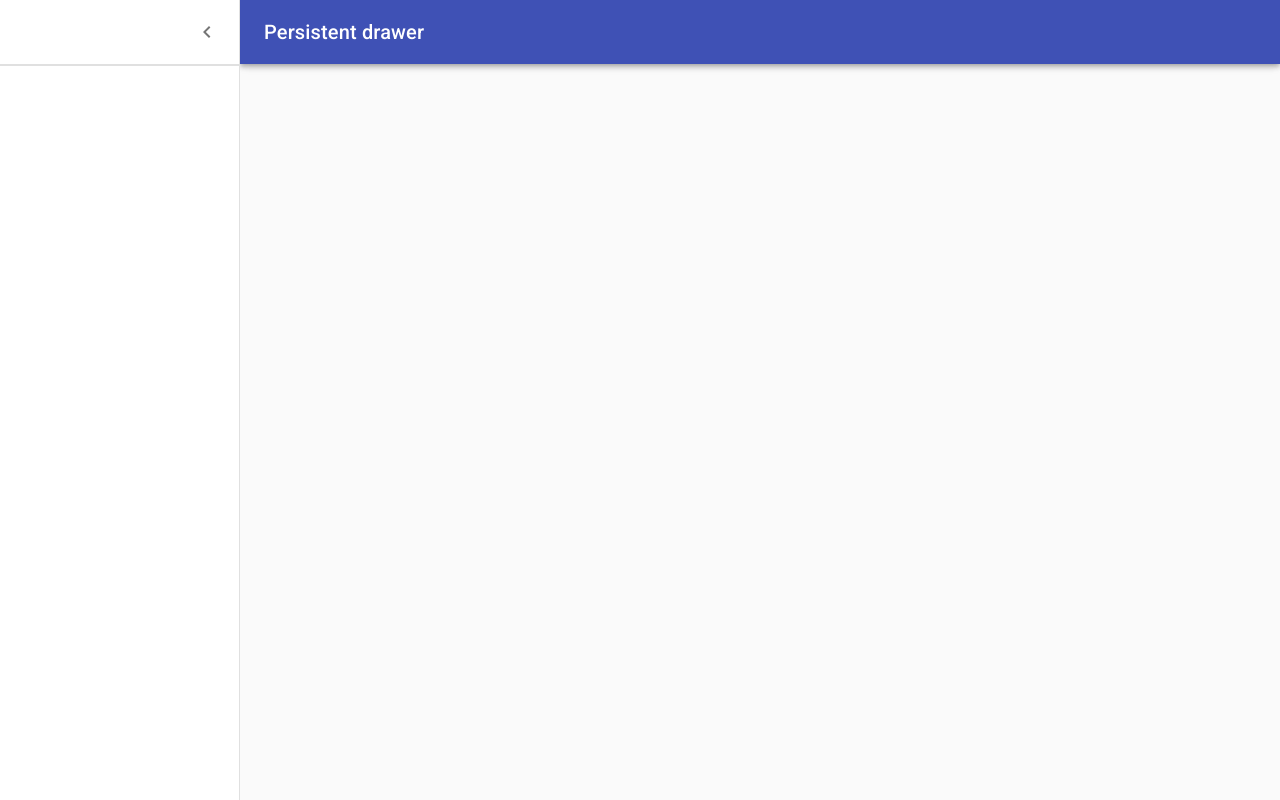
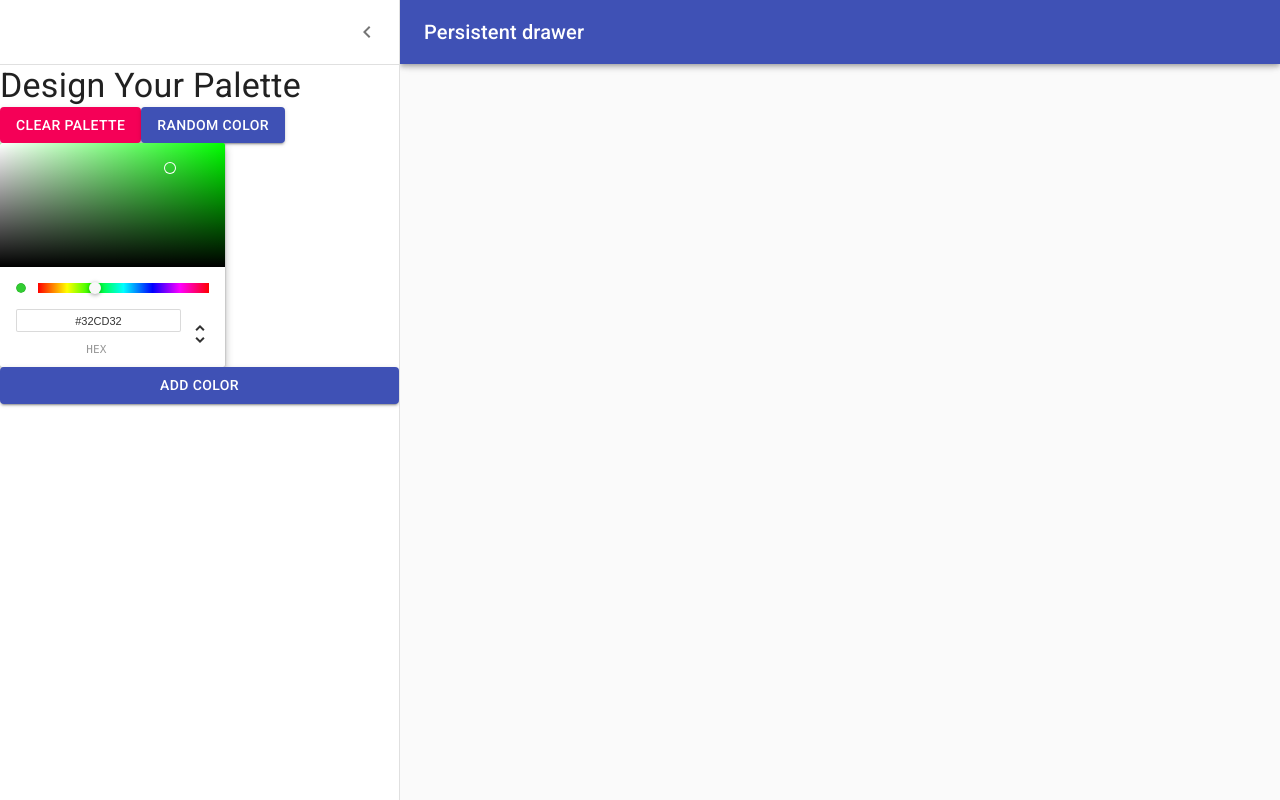
Before and after one commit to RyanEllingson/react-color-app, a React (Create React App) app: page /palette/new in a window 1280 px wide. Both pictures are taken after a click on the button "open drawer". Built offline with nearby package versions, Linux system fonts and the light colour scheme.

Commit message:
add ChromePicker color picker and Buttons to NewPaletteForm

```diff
--- a/package.json
+++ b/package.json
@@ -12,6 +12,7 @@
     "chroma-js": "^2.1.1",
     "rc-slider": "^9.7.1",
     "react": "^17.0.1",
+    "react-color": "^2.19.3",
     "react-copy-to-clipboard": "^5.0.3",
     "react-dom": "^17.0.1",
     "react-router-dom": "^5.2.0",
--- a/src/NewPaletteForm.js
+++ b/src/NewPaletteForm.js
@@ -10,8 +10,10 @@ import Divider from '@material-ui/core/Divider';
 import IconButton from '@material-ui/core/IconButton';
 import MenuIcon from '@material-ui/icons/Menu';
 import ChevronLeftIcon from '@material-ui/icons/ChevronLeft';
+import Button from "@material-ui/core/Button";
+import {ChromePicker} from "react-color";
 
-const drawerWidth = 240;
+const drawerWidth = 400;
 
 const useStyles = makeStyles((theme) => ({
   root: {
@@ -73,6 +75,7 @@ const useStyles = makeStyles((theme) => ({
 export default function NewPaletteForm() {
   const classes = useStyles();
   const [open, setOpen] = React.useState(false);
+  const [color, setColor] = React.useState("limegreen");
 
   const handleDrawerOpen = () => {
     setOpen(true);
@@ -121,9 +124,15 @@ export default function NewPaletteForm() {
           </IconButton>
         </div>
         <Divider />
-
-        <Divider />
-
+        <Typography variant="h4">
+            Design Your Palette
+        </Typography>
+        <div>
+            <Button variant="contained" color="secondary">Clear Palette</Button>
+            <Button variant="contained" color="primary">Random Color</Button>
+        </div>
+        <ChromePicker color={color} onChange={newColor => {setColor(newColor);}} disableAlpha />
+        <Button variant="contained" color="primary">Add Color</Button>
       </Drawer>
       <main
         className={clsx(classes.content, {
```
Also changed, not shown: 1 other file (tests, documents, lock files or other folders).
